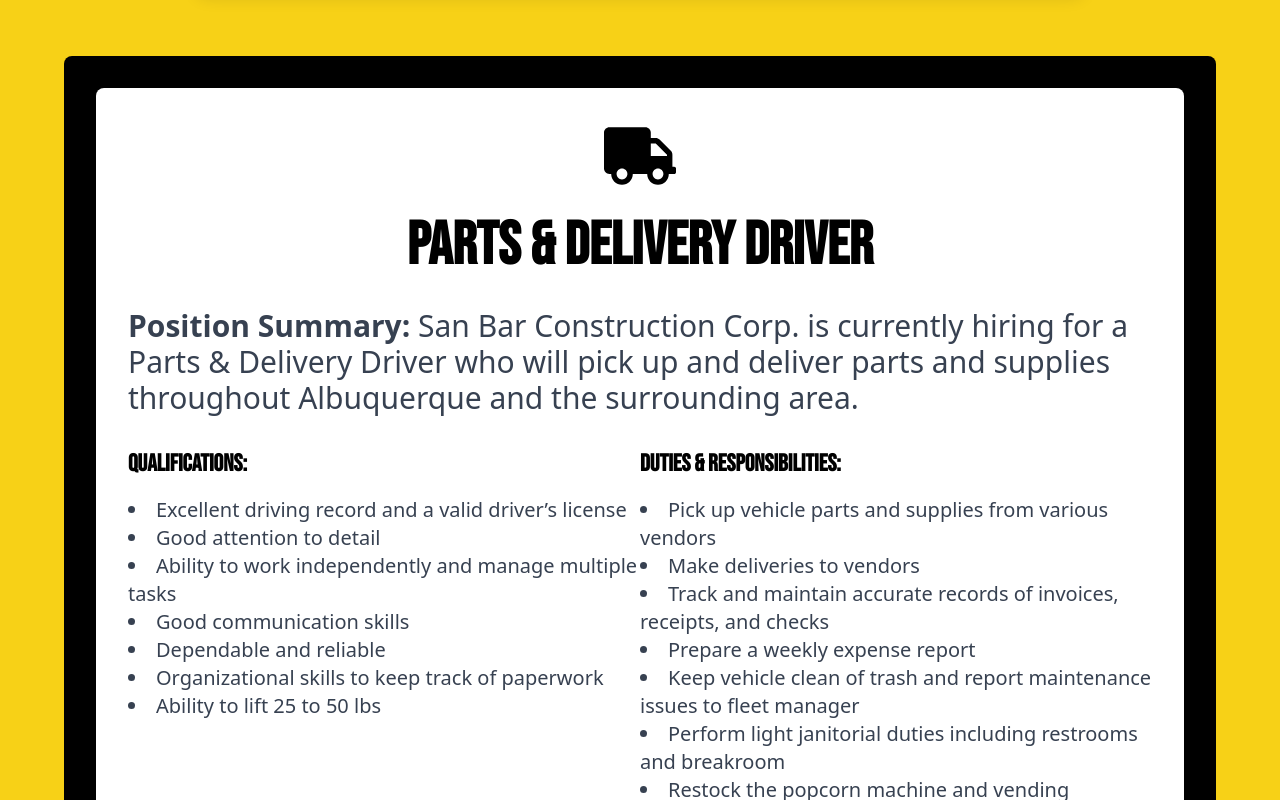
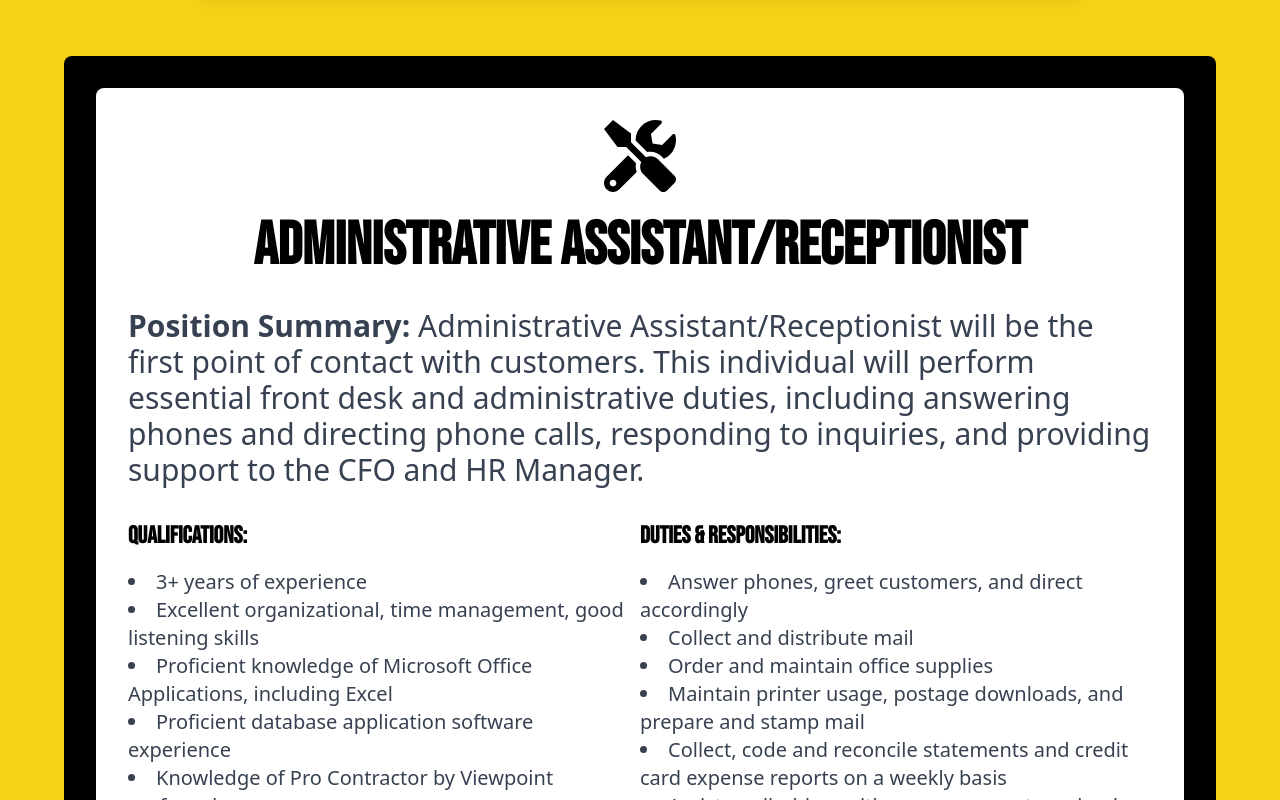
Before and after one commit to JoedyMcconn/SANBARCC, a Next.js app in the folder frontend/: page /job-opportunities in a window 1280 px wide. Shown: the part 940-1740 px from the top of the page. Built offline with nearby package versions, Linux system fonts and the light colour scheme.

Commit message:
Changes to job opportunities and application

```diff
--- a/frontend/src/app/job-application/page.tsx
+++ b/frontend/src/app/job-application/page.tsx
@@ -203,7 +203,7 @@ export default function JobApplicationForm() {
                         <input type="checkbox" name="position" value="Truck Driver" className="mr-2"/> CDL Truck Driver
                     </label>
                     <label className="flex items-center">
-                        <input type="checkbox" name="position" value="Parts & Delivery Driver" className="mr-2"/> Parts & Delivery Driver
+                        <input type="checkbox" name="position" value="Administrative Assistant" className="mr-2"/> Administrative Assistant
                     </label>
                     <label className="flex items-center">
                         <input type="checkbox" name="position" value="Clerical" className="mr-2"/> Clerical
--- a/frontend/src/app/job-opportunities/page.tsx
+++ b/frontend/src/app/job-opportunities/page.tsx
@@ -118,32 +118,65 @@ export default function JobOpportunities() {
             </div>
 
             <JobPosition
-                title="Parts & Delivery Driver"
-                icon={<FaTruck />}
-                summary="San Bar Construction Corp. is currently hiring for a Parts & Delivery Driver who will pick up and deliver parts and supplies throughout Albuquerque and the surrounding area."
+                title="Administrative Assistant/Receptionist"
+                icon={<FaTools />}
+                summary="Administrative Assistant/Receptionist will be the first point of contact with customers. This individual will perform essential front desk and administrative duties, including answering phones and directing phone calls, responding to inquiries, and providing support to the CFO and HR Manager."
                 qualifications={[
-                    "Excellent driving record and a valid driver’s license",
-                    "Good attention to detail",
-                    "Ability to work independently and manage multiple tasks",
-                    "Good communication skills",
-                    "Dependable and reliable",
-                    "Organizational skills to keep track of paperwork",
-                    "Ability to lift 25 to 50 lbs"
+                    "3+ years of experience",
+                    "Excellent organizational, time management, good listening skills",
+                    "Proficient knowledge of Microsoft Office Applications, including Excel",
+                    "Proficient database application software experience",
+                    "Knowledge of Pro Contractor by Viewpoint preferred",
+                    "Ability to multi-task, prioritize, and problem solve",
+                    "Self-starter and dependable",
+                    "Excellent communication skills both written and verbal",
+                    "Construction industry experience preferred",
+                    "Ability to work with confidential information"
                 ]}
                 responsibilities={[
-                    "Pick up vehicle parts and supplies from various vendors",
-                    "Make deliveries to vendors",
-                    "Track and maintain accurate records of invoices, receipts, and checks",
-                    "Prepare a weekly expense report",
-                    "Keep vehicle clean of trash and report maintenance issues to fleet manager",
-                    "Perform light janitorial duties including restrooms and breakroom",
-                    "Restock the popcorn machine and vending machines",
-                    "Perform other duties as assigned"
+                    "Answer phones, greet customers, and direct accordingly",
+                    "Collect and distribute mail",
+                    "Order and maintain office supplies",
+                    "Maintain printer usage, postage downloads, and prepare and stamp mail",
+                    "Collect, code and reconcile statements and credit card expense reports on a weekly basis",
+                    "Assist cardholders with expense reports, upload activities, and maintain credit card files",
+                    "Scan AP Invoices",
+                    "Process Customer Credit applications",
+                    "Oversee employment applications and process new hire paperwork",
+                    "Perform additional administrative tasks as needed"
                 ]}
                 jobType="Full-time"
-                compensation="$15.00 per hour"
-                benefits="Medical, Dental and Vision Insurance, HRA, Supplemental Insurance, Holiday Pay, HWA, 401K"
+                compensation="$16.00/hr - $17.50/hr"
+                benefits="Medical, Dental and Vision Insurance, HRA, Supplemental Insurance, Holiday Pay, HWA, 401K, Vacation"
             />
+
+            {/*<JobPosition*/}
+            {/*    title="Parts & Delivery Driver"*/}
+            {/*    icon={<FaTruck />}*/}
+            {/*    summary="San Bar Construction Corp. is currently hiring for a Parts & Delivery Driver who will pick up and deliver parts and supplies throughout Albuquerque and the surrounding area."*/}
+            {/*    qualifications={[*/}
+            {/*        "Excellent driving record and a valid driver’s license",*/}
+            {/*        "Good attention to detail",*/}
+            {/*        "Ability to work independently and manage multiple tasks",*/}
+            {/*        "Good communication skills",*/}
+            {/*        "Dependable and reliable",*/}
+            {/*        "Organizational skills to keep track of paperwork",*/}
+            {/*        "Ability to lift 25 to 50 lbs"*/}
+            {/*    ]}*/}
+            {/*    responsibilities={[*/}
+            {/*        "Pick up vehicle parts and supplies from various vendors",*/}
+            {/*        "Make deliveries to vendors",*/}
+            {/*        "Track and maintain accurate records of invoices, receipts, and checks",*/}
+            {/*        "Prepare a weekly expense report",*/}
+            {/*        "Keep vehicle clean of trash and report maintenance issues to fleet manager",*/}
+            {/*        "Perform light janitorial duties including restrooms and breakroom",*/}
+            {/*        "Restock the popcorn machine and vending machines",*/}
+            {/*        "Perform other duties as assigned"*/}
+            {/*    ]}*/}
+            {/*    jobType="Full-time"*/}
+            {/*    compensation="$15.00 per hour"*/}
+            {/*    benefits="Medical, Dental and Vision Insurance, HRA, Supplemental Insurance, Holiday Pay, HWA, 401K"*/}
+            {/*/>*/}
 
             {/*<JobPosition*/}
             {/*    title="Parts Specialist"*/}
```
